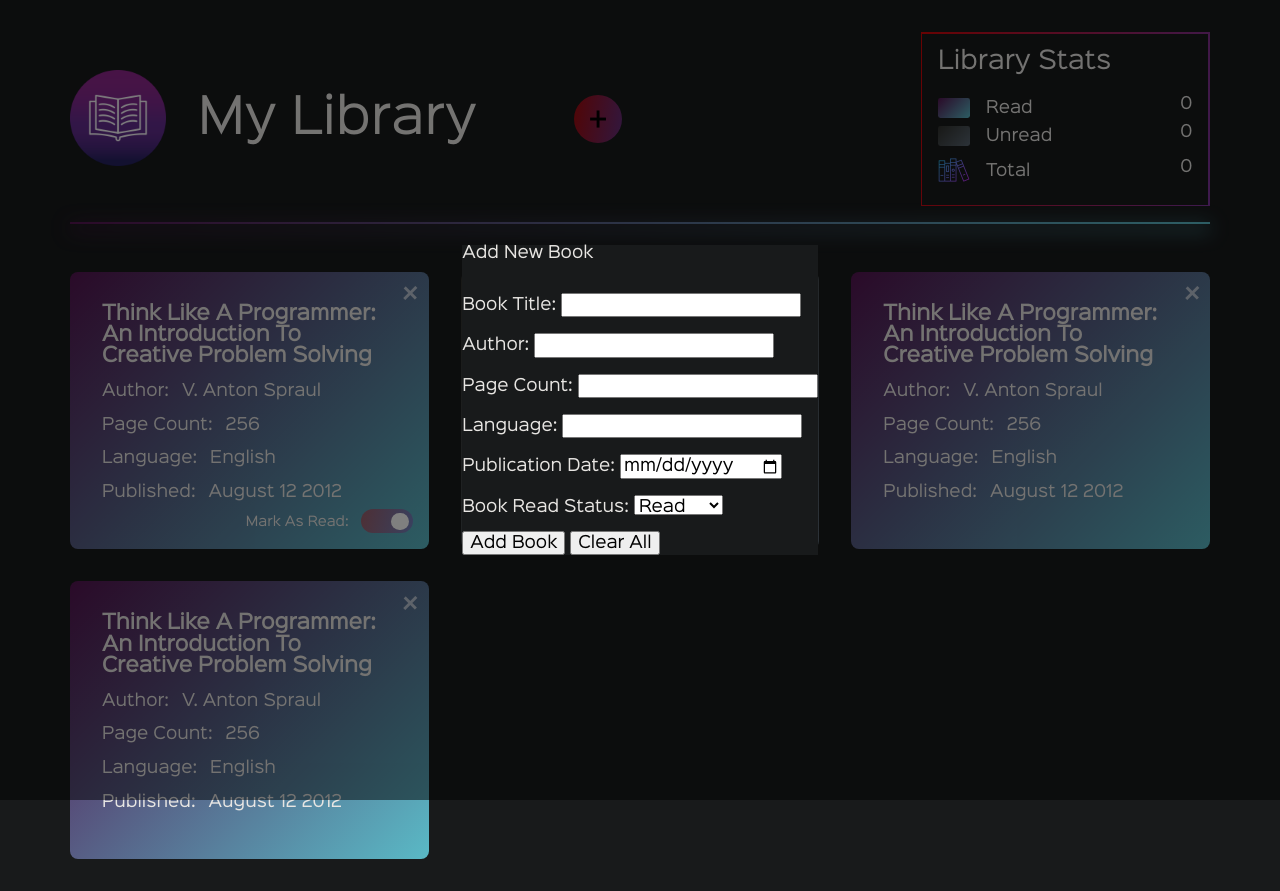
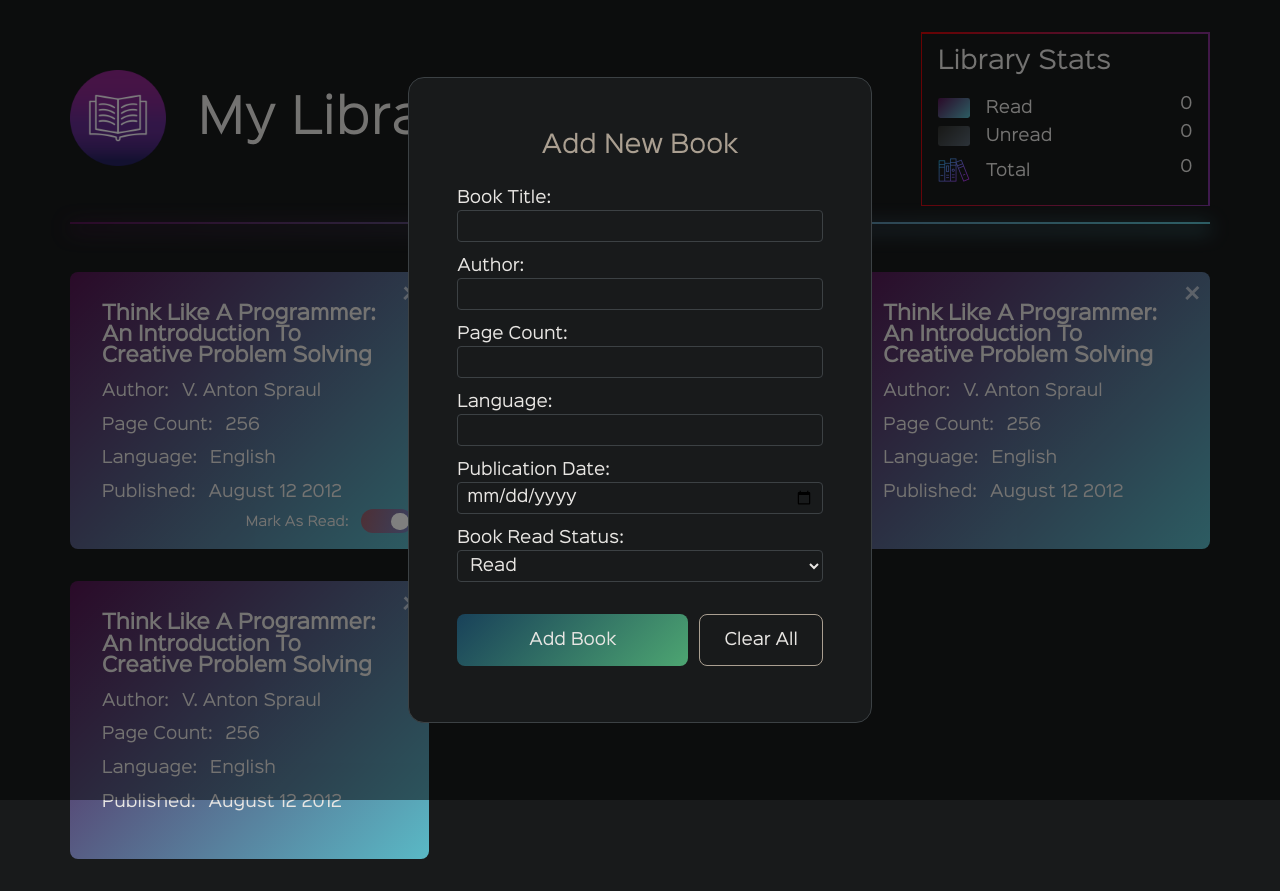
Before and after one commit to JustinNTL/library, a plain HTML site: page index.html in a window 1280 px wide. Drawn offline with Linux system fonts and the light colour scheme.

Commit message:
Finish styling of new book addition form

```diff
--- a/css/style.css
+++ b/css/style.css
@@ -651,4 +651,59 @@ input:checked + .toggle-slider::before{
   grid-template-columns: 1fr;
   row-gap: 1rem;
   background-color: #181a1b;
+  padding: 3.5rem 3rem;
+  border: 1px solid #3c4144;
+  border-radius: 1rem;
 }
+
+.form-header {
+  font-size: 1.5rem;
+  font-weight: 500;
+  text-align: center;
+  color: #aa9f91;
+}
+
+.new-book-form > label > input, select {
+  width: 100%;
+  background-color: transparent;
+  border: 1px solid #3c4144;
+  border-radius: .25rem;
+  line-height: 1.6;
+  height: 2rem;
+  color: inherit;
+  padding-left: .5rem;
+  padding-right: .5rem;
+  margin-top: .25rem;
+}
+
+.add-book-buttons {
+  display: flex;
+  justify-content: space-between;
+  padding-top: 1rem;
+}
+
+.btn-add-book {
+  background: linear-gradient(135deg, rgba(25, 75, 105, 0.8) 0%, rgba(90, 200, 135, 0.8) 100%);
+  border: none;
+  border-radius: .5rem;
+  padding: 1rem 4.5rem;
+  color: inherit;
+}
+
+.btn-add-book:hover {
+  cursor: pointer;
+  filter: brightness(125%);
+}
+
+.btn-clear {
+  background: transparent;
+  border: 1px solid #aa9f91;
+  border-radius: .5rem;
+  padding: 1rem 1.5rem;
+  color: inherit;
+}
+
+.btn-clear:hover {
+  cursor: pointer;
+  filter: brightness(70%)
+}
```
